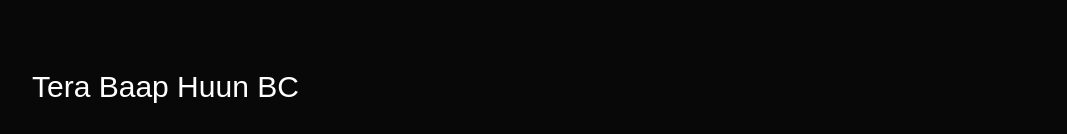
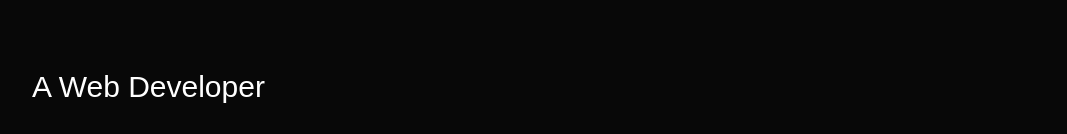
Before and after one commit to ABHIJIT8008/portfolio, a plain HTML site: page index.html in a window 1280 px wide. Shown: the part 186-320 px from the top of the page, without its empty margins (96-1163 px from the left). Drawn offline with Linux system fonts and the light colour scheme.

Commit message:
Update index.html

```diff
--- a/index.html
+++ b/index.html
@@ -21,7 +21,7 @@
                 </ul>
             </nav>
             <div class="header-text">
-                <p>Tera Baap Huun BC</p>
+                <p>A Web Developer</p>
                 <h1>Hi, I'm <span>Abhijit</span><br>from India</h1>
             </div>
         </div>
```
